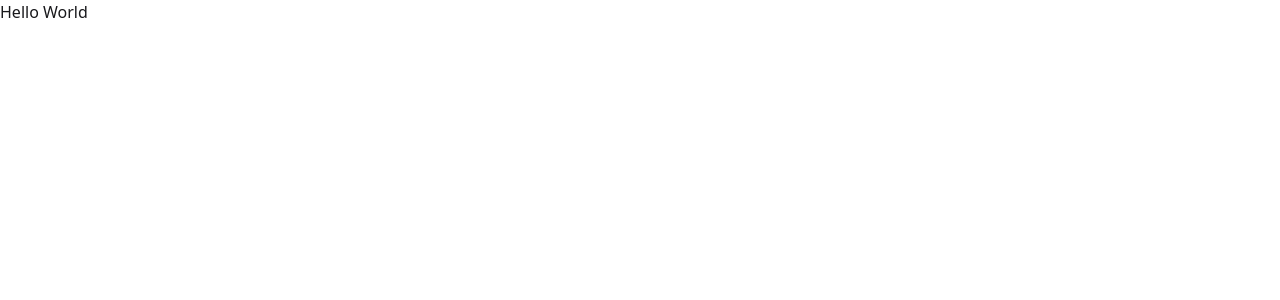
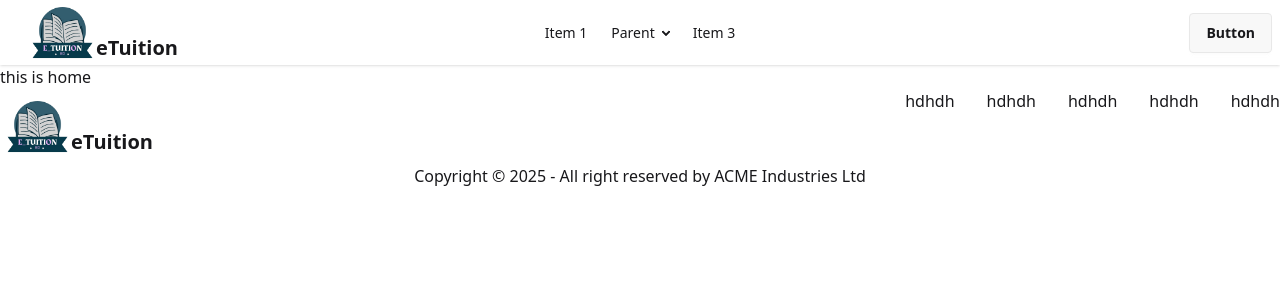
Before and after one commit to hriday33333/etuitionbd, a React (Vite) app: page / in a window 1280 px wide. Shown: the top 300 px of the page. Built offline with nearby package versions, Linux system fonts and the light colour scheme.

Commit message:
added navber and footer

```diff
--- /dev/null
+++ b/src/Components/Logo.jsx
@@ -0,0 +1,11 @@
+import logo from '../assets/logo-2.png';
+const Logo = () => {
+  return (
+    <div className='w-[75px] flex items-end  '>
+      <img src={logo} alt="" />
+      <h1 className='font-bold text-xl -ms-1 mb-2'>eTuition</h1>
+    </div>
+  );
+};
+
+export default Logo;
--- /dev/null
+++ b/src/Pages/Home/Home.jsx
@@ -0,0 +1,11 @@
+import React from 'react';
+
+const Home = () => {
+  return (
+    <div>
+      <h1>this is home</h1>
+    </div>
+  );
+};
+
+export default Home;
--- /dev/null
+++ b/src/Pages/Shared/Footer/Footer.jsx
@@ -0,0 +1,38 @@
+import Logo from '../../../Components/Logo';
+
+const Footer = () => {
+  return (
+    <footer className="">
+      <aside>
+        <p>
+          <div className='flex justify-between'>
+            <div>
+              <Logo></Logo>
+            </div>
+           <div className='flex gap-8 '>
+             <h1>
+              hdhdh
+            </h1>
+            <h1>
+              hdhdh
+            </h1>
+            <h1>
+              hdhdh
+            </h1>
+            <h1>
+              hdhdh
+            </h1>
+            <h1>
+              hdhdh
+            </h1>
+           </div>
+          </div>
+        </p>
+         <p className='text-center'> Copyright © {new Date().getFullYear()} - All right reserved by ACME
+          Industries Ltd</p>
+      </aside>
+    </footer>
+  );
+};
+
+export default Footer;
--- /dev/null
+++ b/src/Pages/Shared/Navbar/Navbar.jsx
@@ -0,0 +1,82 @@
+import Logo from "../../../Components/Logo";
+
+const Navbar = () => {
+  return (
+    <div className="navbar bg-base-100 shadow-sm">
+      <div className="navbar-start">
+        <div className="dropdown">
+          <div tabIndex={0} role="button" className="btn btn-ghost lg:hidden">
+            <svg
+              xmlns="http://www.w3.org/2000/svg"
+              className="h-5 w-5"
+              fill="none"
+              viewBox="0 0 24 24"
+              stroke="currentColor"
+            >
+              {' '}
+              <path
+                strokeLinecap="round"
+                strokeLinejoin="round"
+                strokeWidth="2"
+                d="M4 6h16M4 12h8m-8 6h16"
+              />{' '}
+            </svg>
+          </div>
+          <ul
+            tabIndex="-1"
+            className="menu menu-sm dropdown-content bg-base-100 rounded-box z-1 mt-3 w-52 p-2 shadow"
+          >
+            <li>
+              <a>Item 1</a>
+            </li>
+            <li>
+              <a>Parent</a>
+              <ul className="p-2">
+                <li>
+                  <a>Submenu 1</a>
+                </li>
+                <li>
+                  <a>Submenu 2</a>
+                </li>
+              </ul>
+            </li>
+            <li>
+              <a>Item 3</a>
+            </li>
+          </ul>
+        </div>
+        <a className="btn btn-ghost text-xl">
+          <Logo></Logo>
+        </a>
+      </div>
+      <div className="navbar-center hidden lg:flex">
+        <ul className="menu menu-horizontal px-1">
+          <li>
+            <a>Item 1</a>
+          </li>
+          <li>
+            <details>
+              <summary>Parent</summary>
+              <ul className="p-2 bg-base-100 w-40 z-1">
+                <li>
+                  <a>Submenu 1</a>
+                </li>
+                <li>
+                  <a>Submenu 2</a>
+                </li>
+              </ul>
+            </details>
+          </li>
+          <li>
+            <a>Item 3</a>
+          </li>
+        </ul>
+      </div>
+      <div className="navbar-end">
+        <a className="btn">Button</a>
+      </div>
+    </div>
+  );
+};
+
+export default Navbar;
--- a/src/Routes/Router.jsx
+++ b/src/Routes/Router.jsx
@@ -1,8 +1,16 @@
-import { createBrowserRouter } from "react-router";
+import { createBrowserRouter } from 'react-router';
+import RootLayout from '../layouts/RootLayout';
+import Home from '../Pages/Home/Home';
 
 export const router = createBrowserRouter([
   {
-    path: "/",
-    element: <div>Hello World</div>,
+    path: '/',
+    element: <RootLayout></RootLayout>,
+    children: [
+      {
+        index: true,
+        element: <Home></Home>,
+      },
+    ],
   },
 ]);
--- /dev/null
+++ b/src/layouts/RootLayout.jsx
@@ -0,0 +1,15 @@
+import { Outlet } from 'react-router';
+import Footer from '../Pages/Shared/Footer/Footer';
+import Navbar from '../Pages/Shared/Navbar/Navbar';
+
+const RootLayout = () => {
+  return (
+    <div className='max-w-7xl mx-auto'>
+      <Navbar></Navbar>
+      <Outlet></Outlet>
+      <Footer></Footer>
+    </div>
+  );
+};
+
+export default RootLayout;
```
Also changed, not shown: src/assets/logo-2.png (added), src/assets/logo1.png (added).
